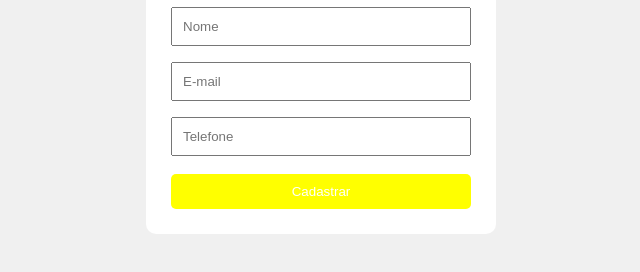
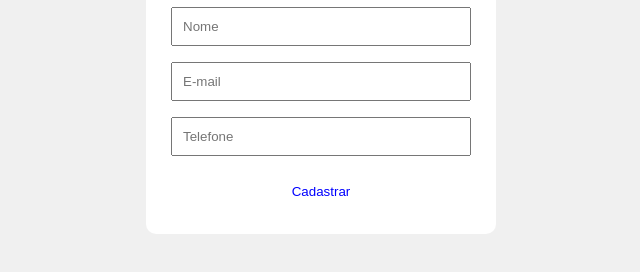
Before and after one commit to ArthurMarciano02/DesenvolvimentoWeb2, a plain HTML site: page index.html in a window 1280 px wide. Shown: the part 194-466 px from the top of the page, without its empty margins (319-959 px from the left). Drawn offline with Linux system fonts and the light colour scheme.

Commit message:
Change button styles to white background and blue text

```diff
--- a/index.html
+++ b/index.html
@@ -33,8 +33,8 @@
             width: 100%;
             padding: 10px;
             margin-top: 10px;
-            background: yellow;
-            color: white;
+            background: white;
+            color: blue;
             border: none;
             border-radius: 5px;
         }
```
